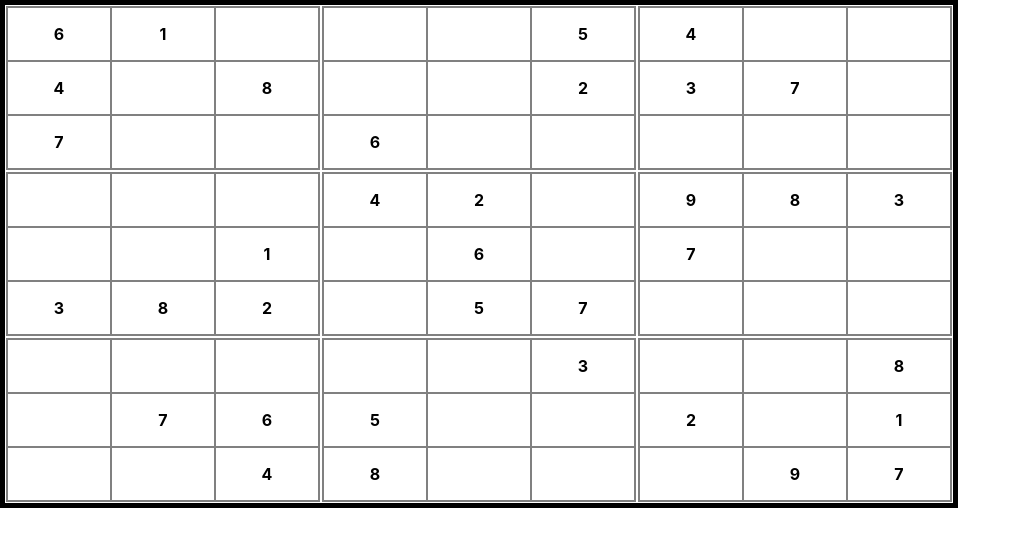
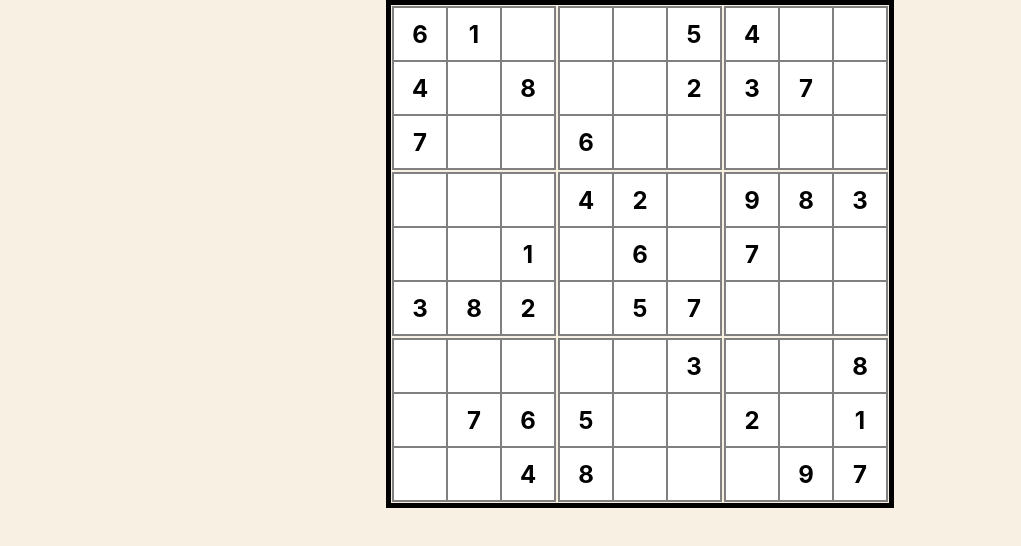
Before and after one commit to LoganHodgins/ReSudoNode, a React (Create React App) app in the folder client/: page / in a window 1280 px wide. Shown: the top 546 px of the page, without its empty margins (0-1021 px from the left). Built offline with nearby package versions, Linux system fonts and the light colour scheme.

Commit message:
Added better syling for sudoku board

```diff
--- a/client/src/components/Cell.module.css
+++ b/client/src/components/Cell.module.css
@@ -1,11 +1,13 @@
 .cell {
   text-align: center;
-  width: 100px;
+  width: 50px;
   height: 50px;
+  font-size: 24px;
   border: 2px solid grey;
+  background-color: white;
   font-weight: bold;
 }
 
 .cell:hover {
-  background-color: lightblue;
+  background-color: #FA8F04;
 }
--- a/client/src/components/Grid.js
+++ b/client/src/components/Grid.js
@@ -13,9 +13,9 @@ const Grid = () => {
                   [-1, -1, 3, 5, -1, -1, 8, -1, -1],
                   [-1, -1, 8, 2, -1, 1, -1, 9, 7]];
 
-  return (<table className={classes.grid}><tbody><tr><Box box={sudoku[0]}/><Box box={sudoku[1]}/><Box box={sudoku[2]}/></tr>
+  return (<div className={classes.container}><table className={classes.grid}><tbody><tr><Box box={sudoku[0]}/><Box box={sudoku[1]}/><Box box={sudoku[2]}/></tr>
   <tr><Box box={sudoku[3]}/><Box box={sudoku[4]}/><Box box={sudoku[5]}/></tr>
-  <tr><Box box={sudoku[6]}/><Box box={sudoku[7]}/><Box box={sudoku[8]}/></tr></tbody></table>);
+  <tr><Box box={sudoku[6]}/><Box box={sudoku[7]}/><Box box={sudoku[8]}/></tr></tbody></table></div>);
 };
 
 export default Grid;
--- a/client/src/components/Grid.module.css
+++ b/client/src/components/Grid.module.css
@@ -2,3 +2,9 @@
   border: 5px solid black;
   border-collapse: collapse;
 }
+
+.container {
+  display: flex;
+  justify-content: center;
+  align-items: center;
+}
--- /dev/null
+++ b/client/src/components/UI/Button.js
@@ -0,0 +1,5 @@
+const Button = () => {
+
+};
+
+export default Button;
--- /dev/null
+++ b/client/src/components/UI/Numpad.js
@@ -0,0 +1,5 @@
+const Numpad = () => {
+
+};
+
+export default Numpad;
--- a/client/src/index.css
+++ b/client/src/index.css
@@ -5,6 +5,7 @@ body {
     sans-serif;
   -webkit-font-smoothing: antialiased;
   -moz-osx-font-smoothing: grayscale;
+  background-color: #F8F0E3;
 }
 
 code {
```
